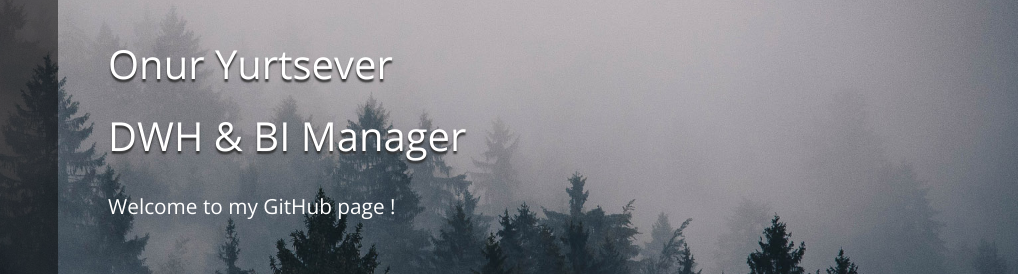
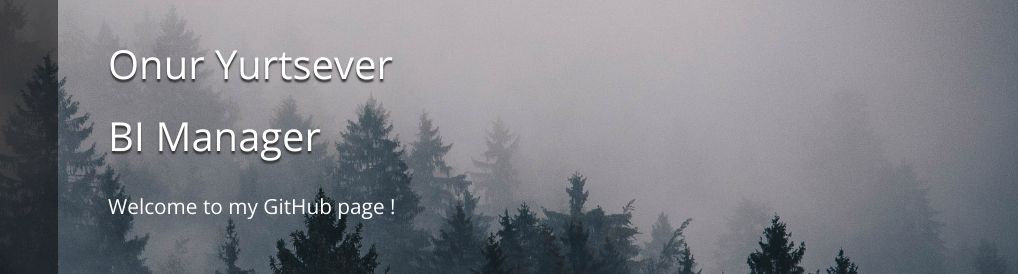
Before and after one commit to onuryurtsever/onuryurtsever.github.io, a plain HTML site: page index.html in a window 1280 px wide. Shown: the part 210-484 px from the top of the page, 262-1280 px from the left. Drawn offline with nearby package versions, Linux system fonts and the light colour scheme.

Commit message:
Update index.html

```diff
--- a/index.html
+++ b/index.html
@@ -86,7 +86,7 @@
 					<section id="tm-section-1" class="tm-section">
 						<div class="ml-auto">
 							<header class="mb-4"><h1 class="tm-text-shadow">Onur Yurtsever</h1></header>
-							<header class="mb-4"><h1 class="tm-text-shadow">DWH & BI Manager</h1></header>
+							<header class="mb-4"><h1 class="tm-text-shadow">BI Manager</h1></header>
 							<p class="mb-5 tm-font-big">Welcome to my GitHub page !</p>
 							<a href="https://github.com/onuryurtsever" class="btn tm-btn tm-font-big">Continue to GitHub...</a>
 							<!-- data-nav-link holds the ID of nav item, which means this link should behave the same as that nav item  -->
```
